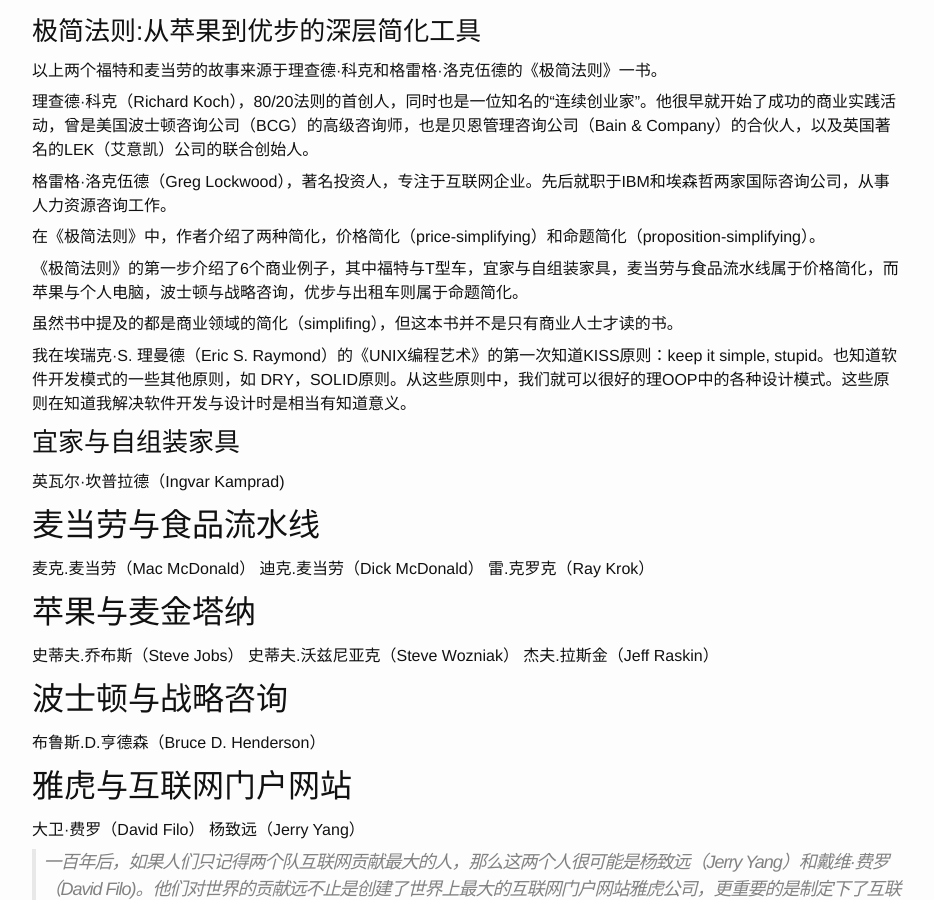
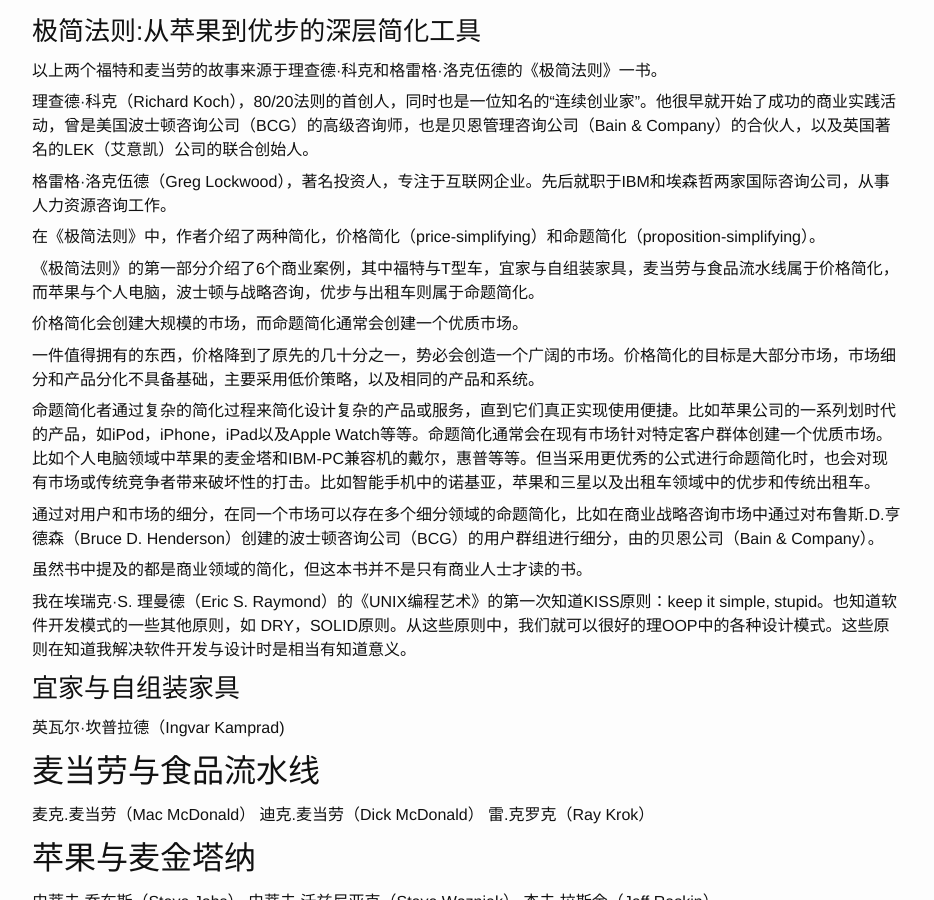
Before and after one commit to ousiax/ousiax.github.io, a Jekyll site: the page built from _journalctl/2019-03-03-simplify.md, in a window 1280 px wide and 900 px high, scrolled down 2981 px. Shown: the whole window, without its empty margins (173-1107 px from the left). Built offline with Jekyll 4.4.1, drawn with Linux system fonts in a browser that asks for light colours.

Commit message:
Update 2019-03-03-simplify.md

```diff
--- a/_journalctl/2019-03-03-simplify.md
+++ b/_journalctl/2019-03-03-simplify.md
@@ -79,9 +79,17 @@
 
 在《极简法则》中，作者介绍了两种简化，价格简化（price-simplifying）和命题简化（proposition-simplifying）。
 
-《极简法则》的第一步介绍了6个商业例子，其中福特与T型车，宜家与自组装家具，麦当劳与食品流水线属于价格简化，而苹果与个人电脑，波士顿与战略咨询，优步与出租车则属于命题简化。
+《极简法则》的第一部分介绍了6个商业案例，其中福特与T型车，宜家与自组装家具，麦当劳与食品流水线属于价格简化，而苹果与个人电脑，波士顿与战略咨询，优步与出租车则属于命题简化。
 
-虽然书中提及的都是商业领域的简化（simplifing），但这本书并不是只有商业人士才读的书。
+价格简化会创建大规模的市场，而命题简化通常会创建一个优质市场。
+
+一件值得拥有的东西，价格降到了原先的几十分之一，势必会创造一个广阔的市场。价格简化的目标是大部分市场，市场细分和产品分化不具备基础，主要采用低价策略，以及相同的产品和系统。
+
+命题简化者通过复杂的简化过程来简化设计复杂的产品或服务，直到它们真正实现使用便捷。比如苹果公司的一系列划时代的产品，如iPod，iPhone，iPad以及Apple Watch等等。命题简化通常会在现有市场针对特定客户群体创建一个优质市场。比如个人电脑领域中苹果的麦金塔和IBM-PC兼容机的戴尔，惠普等等。但当采用更优秀的公式进行命题简化时，也会对现有市场或传统竞争者带来破坏性的打击。比如智能手机中的诺基亚，苹果和三星以及出租车领域中的优步和传统出租车。
+
+通过对用户和市场的细分，在同一个市场可以存在多个细分领域的命题简化，比如在商业战略咨询市场中通过对布鲁斯.D.亨德森（Bruce D. Henderson）创建的波士顿咨询公司（BCG）的用户群组进行细分，由的贝恩公司（Bain & Company）。
+
+虽然书中提及的都是商业领域的简化，但这本书并不是只有商业人士才读的书。
 
 我在埃瑞克·S. 理曼德（Eric S. Raymond）的《UNIX编程艺术》的第一次知道KISS原则：keep it simple, stupid。也知道软件开发模式的一些其他原则，如 DRY，SOLID原则。从这些原则中，我们就可以很好的理OOP中的各种设计模式。这些原则在知道我解决软件开发与设计时是相当有知道意义。
 
```
